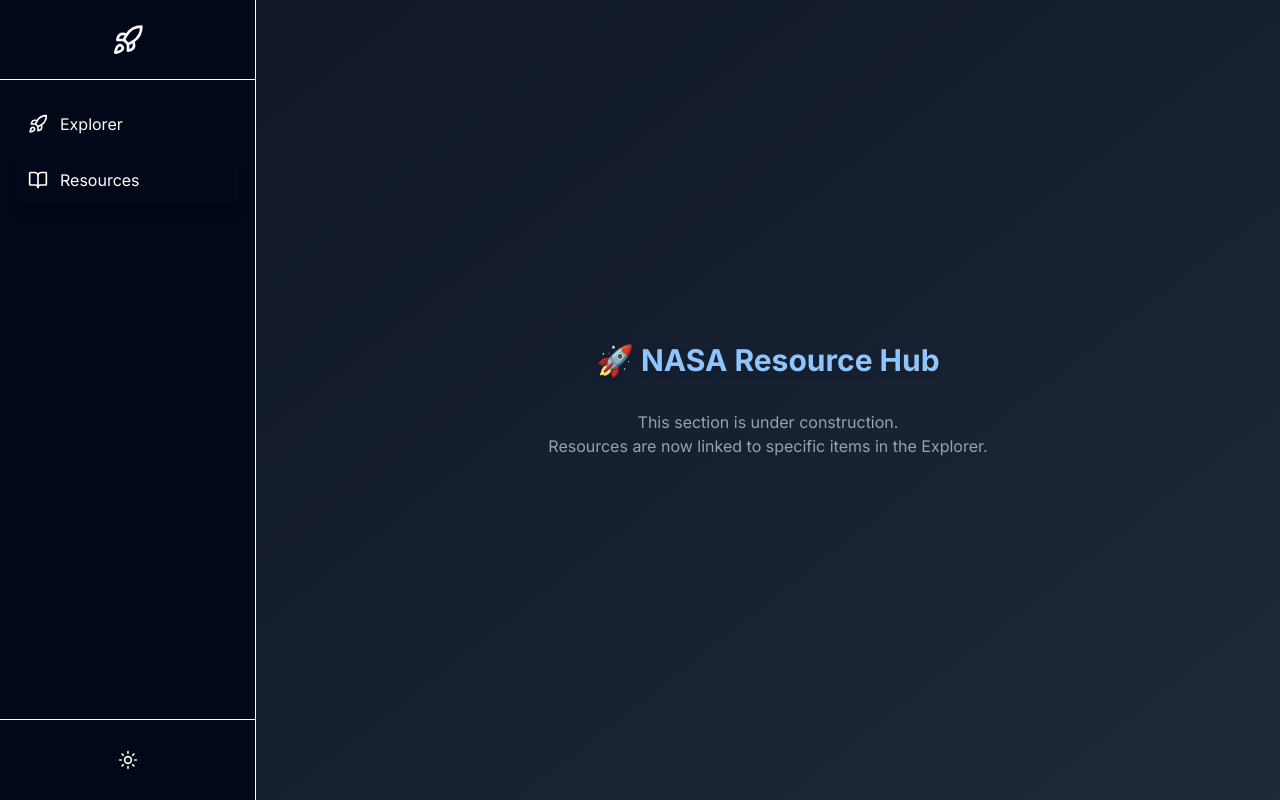
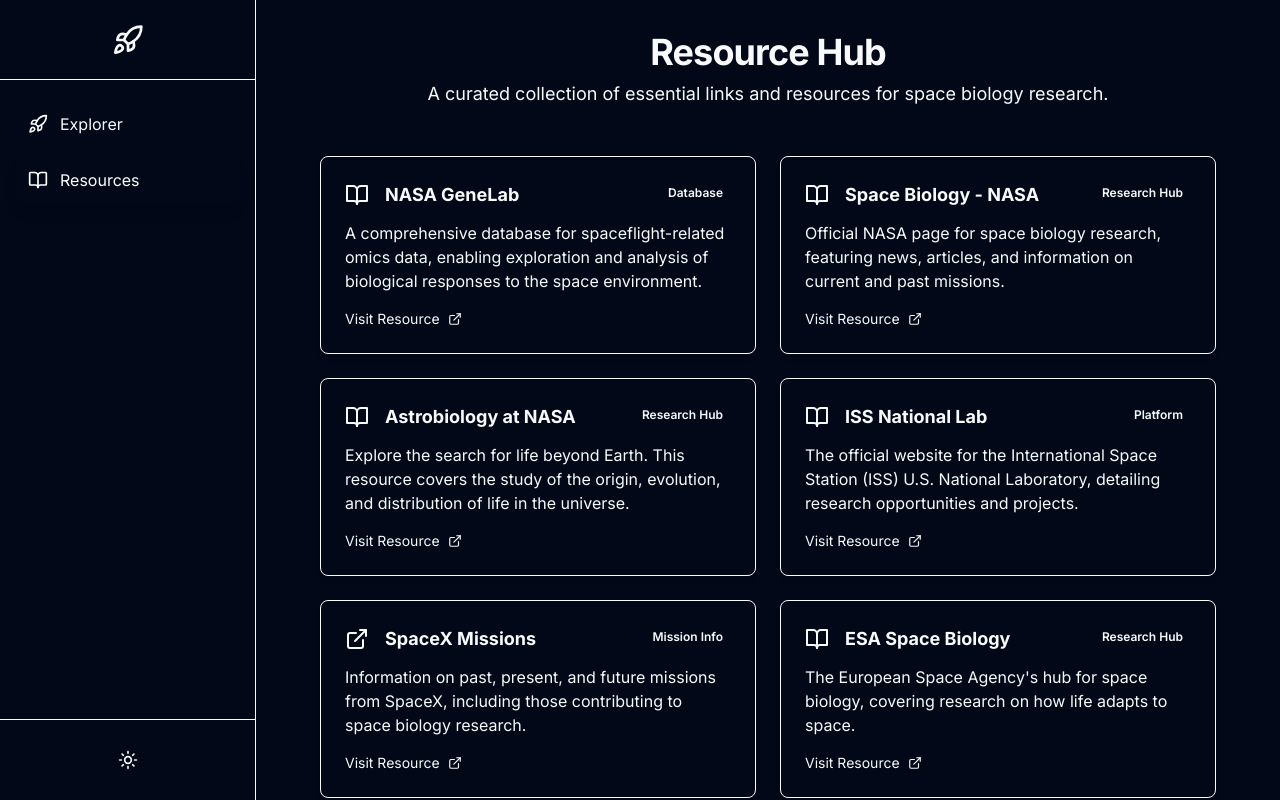
Before and after one commit to Soumabha100/Space-Biology-Engine, a React (Vite) app in the folder client/: page /resources in a window 1280 px wide. Built offline with nearby package versions, Linux system fonts and the light colour scheme.

Commit message:
UI Changes 1.11

```diff
--- a/client/src/components/InspectorPanel.jsx
+++ b/client/src/components/InspectorPanel.jsx
@@ -38,7 +38,8 @@
       >
         {/* Header */}
         <div className="flex items-center justify-between p-6 border-b border-border flex-shrink-0">
-          <h2 className="text-2xl font-bold text-primary truncate pr-12">
+          {/* **FIX APPLIED HERE:** Changed `text-primary` to `text-foreground` for better contrast */}
+          <h2 className="text-2xl font-bold text-foreground truncate pr-12">
             {entity.title || "Details"}
           </h2>
           <button
--- a/client/src/components/SearchCard.jsx
+++ b/client/src/components/SearchCard.jsx
@@ -8,10 +8,6 @@
   if (!entity) {
     return null;
   }
-
-  // 1. Use `entity.title` for the heading.
-  // 2. Use `entity.abstract` or `entity.summary` for the description.
-  // 3. Use the first author from `entity.byPeople` as the source.
 
   const title = entity.title || "Untitled Study";
   const description = (entity.abstract || entity.summary || "").substring(
@@ -26,27 +22,29 @@
   };
 
   return (
+    // **FIX APPLIED HERE:** Replaced all hardcoded colors with theme-aware variables.
     <div
-      className="bg-gray-800 border border-gray-700 p-4 rounded-lg hover:bg-gray-700 cursor-pointer transition-colors duration-200"
+      className="bg-card border border-border p-4 rounded-lg hover:bg-accent cursor-pointer transition-colors duration-200"
       onClick={handleCardClick}
     >
-      <h3 className="text-lg font-bold text-cyan-400 truncate" title={title}>
+      <h3 className="text-lg font-bold text-foreground truncate" title={title}>
         {title}
       </h3>
 
-      <p className="text-sm text-gray-400 mt-1">
-        Source: <span className="font-semibold text-gray-300">{source}</span>
+      <p className="text-sm text-muted-foreground mt-1">
+        Source:{" "}
+        <span className="font-semibold text-foreground/80">{source}</span>
       </p>
 
       {description && (
-        <p className="text-gray-300 mt-2 text-sm">{description}...</p>
+        <p className="text-muted-foreground mt-2 text-sm">{description}...</p>
       )}
 
       <div className="flex flex-wrap gap-2 mt-3">
         {entity.tags?.slice(0, 5).map((tag, index) => (
           <span
             key={index}
-            className="bg-gray-700 text-cyan-300 text-xs font-medium px-2.5 py-0.5 rounded-full"
+            className="bg-secondary text-secondary-foreground text-xs font-medium px-2.5 py-0.5 rounded-full"
           >
             {tag}
           </span>
--- a/client/src/index.css
+++ b/client/src/index.css
@@ -1,5 +1,4 @@
 @import "tailwindcss";
-
 
 /* ==========================================================================
    2. MODERN DESIGN SYSTEM & BASE STYLES
@@ -7,25 +6,26 @@
 @layer base {
   /* Define CSS variables for the enterprise-level theme */
   :root {
+    /* -- NEW, CORRECTED LIGHT MODE COLORS -- */
     --background: 0 0% 100%;
-    --foreground: 222.2 84% 4.9%;
+    --foreground: 224 71.4% 4.1%;
     --card: 0 0% 100%;
-    --card-foreground: 222.2 84% 4.9%;
+    --card-foreground: 224 71.4% 4.1%;
     --popover: 0 0% 100%;
-    --popover-foreground: 222.2 84% 4.9%;
-    --primary: 222.2 47.4% 11.2%;
-    --primary-foreground: 210 40% 98%;
-    --secondary: 210 40% 96.1%;
-    --secondary-foreground: 222.2 47.4% 11.2%;
-    --muted: 210 40% 96.1%;
-    --muted-foreground: 215.4 16.3% 46.9%;
-    --accent: 210 40% 96.1%;
-    --accent-foreground: 222.2 47.4% 11.2%;
+    --popover-foreground: 224 71.4% 4.1%;
+    --primary: 262.1 83.3% 57.8%;
+    --primary-foreground: 0 0% 100%;
+    --secondary: 240 4.8% 95.9%;
+    --secondary-foreground: 240 5.9% 10%;
+    --muted: 240 4.8% 95.9%;
+    --muted-foreground: 240 3.8% 46.1%;
+    --accent: 240 4.8% 95.9%;
+    --accent-foreground: 240 5.9% 10%;
     --destructive: 0 84.2% 60.2%;
-    --destructive-foreground: 210 40% 98%;
-    --border: 214.3 31.8% 91.4%;
-    --input: 214.3 31.8% 91.4%;
-    --ring: 222.2 84% 4.9%;
+    --destructive-foreground: 60 9.1% 97.8%;
+    --border: 240 5.9% 90%;
+    --input: 240 5.9% 90%;
+    --ring: 262.1 83.3% 57.8%;
     --radius: 0.5rem;
   }
 
@@ -52,13 +52,10 @@
     --ring: 212.7 26.8% 83.9%;
   }
 
-  /* THE FIX: Style the body using standard CSS var() functions.
-    This removes the "@apply" conflict that was causing the error.
-  */
   body {
     background-color: hsl(var(--background));
     color: hsl(var(--foreground));
-    font-family: 'Inter', sans-serif;
+    font-family: "Inter", sans-serif;
     transition: background-color 0.4s ease, color 0.4s ease;
   }
 }
@@ -66,23 +63,6 @@
 /* ==========================================================================
    3. YOUR ORIGINAL CUSTOM CLASSES (Placed at the end)
    ========================================================================== */
-
-/* Your original color variables, which your custom classes below can use */
-:root {
-  --color-text: #1e293b;
-  --color-background: #f8fafc;
-  --color-surface: #ffffff;
-  --color-primary-old: #3b82f6; /* Renamed to avoid conflicts */
-  --color-border-old: #e2e8f0; /* Renamed to avoid conflicts */
-}
-
-.dark {
-  --color-text: #e2e8f0;
-  --color-background: #0f172a;
-  --color-surface: #1e293b;
-  --color-primary-old: #60a5fa;
-  --color-border-old: #334155;
-}
 
 /* Your custom classes will continue to work perfectly */
 .section {
@@ -130,11 +110,18 @@
 
 .graph-background {
   background-color: #0f172a;
-  background-image:
-    radial-gradient(white, rgba(255,255,255,.2) 2px, transparent 40px),
-    radial-gradient(white, rgba(255,255,255,.15) 1px, transparent 30px),
-    radial-gradient(white, rgba(255,255,255,.1) 2px, transparent 40px),
-    radial-gradient(rgba(255,255,255,.4), rgba(255,255,255,.1) 2px, transparent 30px);
+  background-image: radial-gradient(
+      white,
+      rgba(255, 255, 255, 0.2) 2px,
+      transparent 40px
+    ),
+    radial-gradient(white, rgba(255, 255, 255, 0.15) 1px, transparent 30px),
+    radial-gradient(white, rgba(255, 255, 255, 0.1) 2px, transparent 40px),
+    radial-gradient(
+      rgba(255, 255, 255, 0.4),
+      rgba(255, 255, 255, 0.1) 2px,
+      transparent 30px
+    );
   background-size: 550px 550px, 350px 350px, 250px 250px, 150px 150px;
   background-position: 0 0, 40px 60px, 130px 270px, 70px 100px;
 }
--- a/client/src/pages/ExplorerPage.jsx
+++ b/client/src/pages/ExplorerPage.jsx
@@ -107,6 +107,7 @@
   };
 
   return (
+    // This top-level div allows the modal to overlay the entire page
     <div className="flex flex-col h-screen bg-background text-foreground overflow-hidden">
       <GlobalHeader />
       <main className="flex flex-1 overflow-hidden">
@@ -116,8 +117,8 @@
         <div className="w-[20%] max-w-xs border-l border-border">
           <PopularTagsSidebar />
         </div>
+      </main>
 
-        {/* **MODAL LOGIC** */}
       <AnimatePresence>
         {selectedEntity && (
           <InspectorPanel
@@ -126,7 +127,6 @@
           />
         )}
       </AnimatePresence>
-      </main>
     </div>
   );
 };
--- a/client/src/pages/ResourceHubPage.jsx
+++ b/client/src/pages/ResourceHubPage.jsx
@@ -1,23 +1,114 @@
 import React from "react";
+import { FiExternalLink, FiBookOpen, FiYoutube } from "react-icons/fi";
+import { motion } from "framer-motion";
+
+const resources = [
+  {
+    title: "NASA GeneLab",
+    description:
+      "A comprehensive database for spaceflight-related omics data, enabling exploration and analysis of biological responses to the space environment.",
+    link: "https://genelab.nasa.gov/",
+    icon: <FiBookOpen />,
+    category: "Database",
+  },
+  {
+    title: "Space Biology - NASA",
+    description:
+      "Official NASA page for space biology research, featuring news, articles, and information on current and past missions.",
+    link: "https://www.nasa.gov/space-science/space-biology/",
+    icon: <FiBookOpen />,
+    category: "Research Hub",
+  },
+  {
+    title: "Astrobiology at NASA",
+    description:
+      "Explore the search for life beyond Earth. This resource covers the study of the origin, evolution, and distribution of life in the universe.",
+    link: "https://astrobiology.nasa.gov/",
+    icon: <FiBookOpen />,
+    category: "Research Hub",
+  },
+  {
+    title: "ISS National Lab",
+    description:
+      "The official website for the International Space Station (ISS) U.S. National Laboratory, detailing research opportunities and projects.",
+    link: "https://www.issnationallab.org/",
+    icon: <FiBookOpen />,
+    category: "Platform",
+  },
+  {
+    title: "SpaceX Missions",
+    description:
+      "Information on past, present, and future missions from SpaceX, including those contributing to space biology research.",
+    link: "https://www.spacex.com/missions/",
+    icon: <FiExternalLink />,
+    category: "Mission Info",
+  },
+  {
+    title: "ESA Space Biology",
+    description:
+      "The European Space Agency's hub for space biology, covering research on how life adapts to space.",
+    link: "https://www.esa.int/Science_Exploration/Human_and_Robotic_Exploration/Research/Space_Biology",
+    icon: <FiBookOpen />,
+    category: "Research Hub",
+  },
+  {
+    title: "Veritasium: Life in Space",
+    description:
+      "An engaging YouTube video explaining the biological challenges and adaptations of living in space.",
+    link: "https://www.youtube.com/watch?v=B_z-2pQ2s2U",
+    icon: <FiYoutube />,
+    category: "Video",
+  },
+];
+
+const ResourceCard = ({ title, description, link, icon, category }) => (
+  <motion.a
+    href={link}
+    target="_blank"
+    rel="noopener noreferrer"
+    className="block p-6 bg-card border border-border rounded-lg shadow-md hover:shadow-xl transition-shadow duration-300"
+    whileHover={{ y: -5 }}
+  >
+    <div className="flex items-start justify-between">
+      <div className="flex items-center gap-4">
+        <div className="text-primary">
+          {React.cloneElement(icon, { size: 24 })}
+        </div>
+        <h3 className="text-lg font-bold text-card-foreground">{title}</h3>
+      </div>
+      <span className="text-xs font-semibold px-2 py-1 bg-secondary text-secondary-foreground rounded-full">
+        {category}
+      </span>
+    </div>
+    <p className="mt-3 text-muted-foreground">{description}</p>
+    <div className="mt-4 flex items-center text-sm text-primary hover:underline">
+      Visit Resource <FiExternalLink className="ml-2" />
+    </div>
+  </motion.a>
+);
 
 const ResourceHubPage = () => {
-  // We've temporarily removed the data fetching since the API has changed.
-  // useEffect(() => {
-  //   getResources().then((data) => {
-  //     console.log("Resources Data:", data);
-  //     setResources(data);
-  //   });
-  // }, []);
-
   return (
-    <div className="p-8 min-h-screen bg-gradient-to-br from-gray-900 to-gray-800 text-white flex flex-col items-center justify-center">
-      <h1 className="text-3xl font-bold mb-4 text-center text-blue-300 drop-shadow-md">
-        🚀 NASA Resource Hub
-      </h1>
-      <p className="text-gray-400 text-center mt-4">
-        This section is under construction. <br />
-        Resources are now linked to specific items in the Explorer.
-      </p>
+    // **FIX APPLIED HERE:**
+    // Removed hardcoded dark background and text colors.
+    // The page now uses theme-aware colors like `bg-background` and `text-foreground`.
+    <div className="h-full p-8 overflow-y-auto bg-background text-foreground">
+      <div className="max-w-4xl mx-auto">
+        <div className="text-center mb-12">
+          <h1 className="text-4xl font-extrabold tracking-tight">
+            Resource Hub
+          </h1>
+          <p className="mt-2 text-lg text-muted-foreground">
+            A curated collection of essential links and resources for space
+            biology research.
+          </p>
+        </div>
+        <div className="grid grid-cols-1 md:grid-cols-2 gap-6">
+          {resources.map((resource, index) => (
+            <ResourceCard key={index} {...resource} />
+          ))}
+        </div>
+      </div>
     </div>
   );
 };
```
Lines whose indentation alone changed are shown as unchanged.
